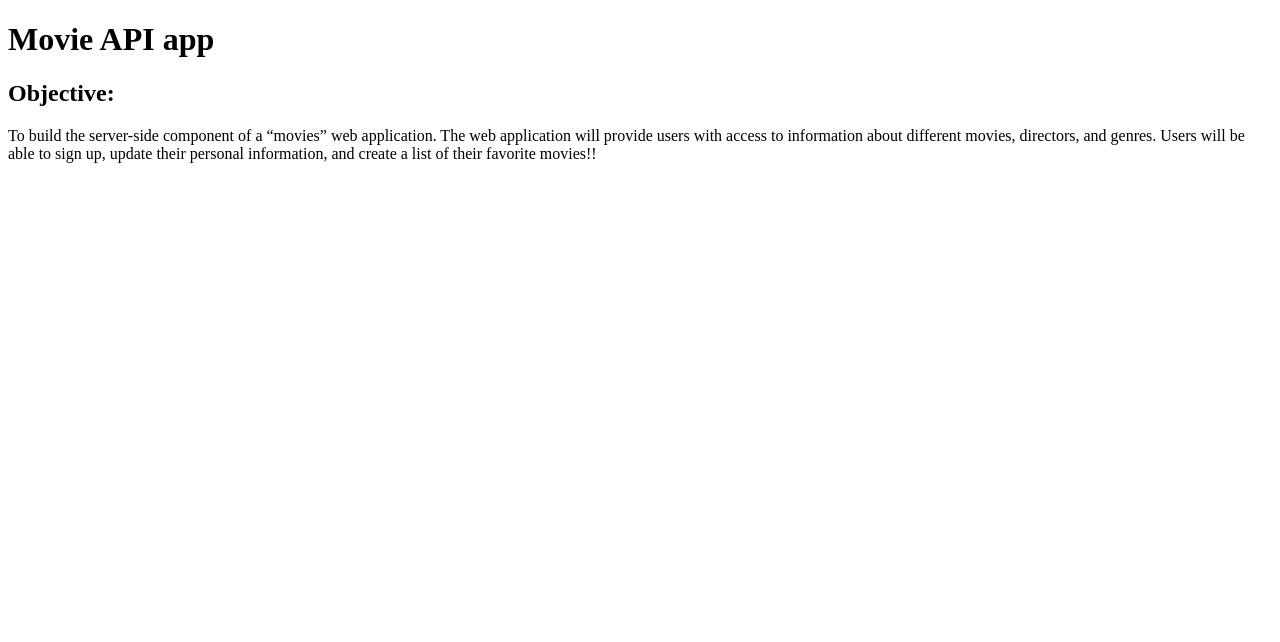
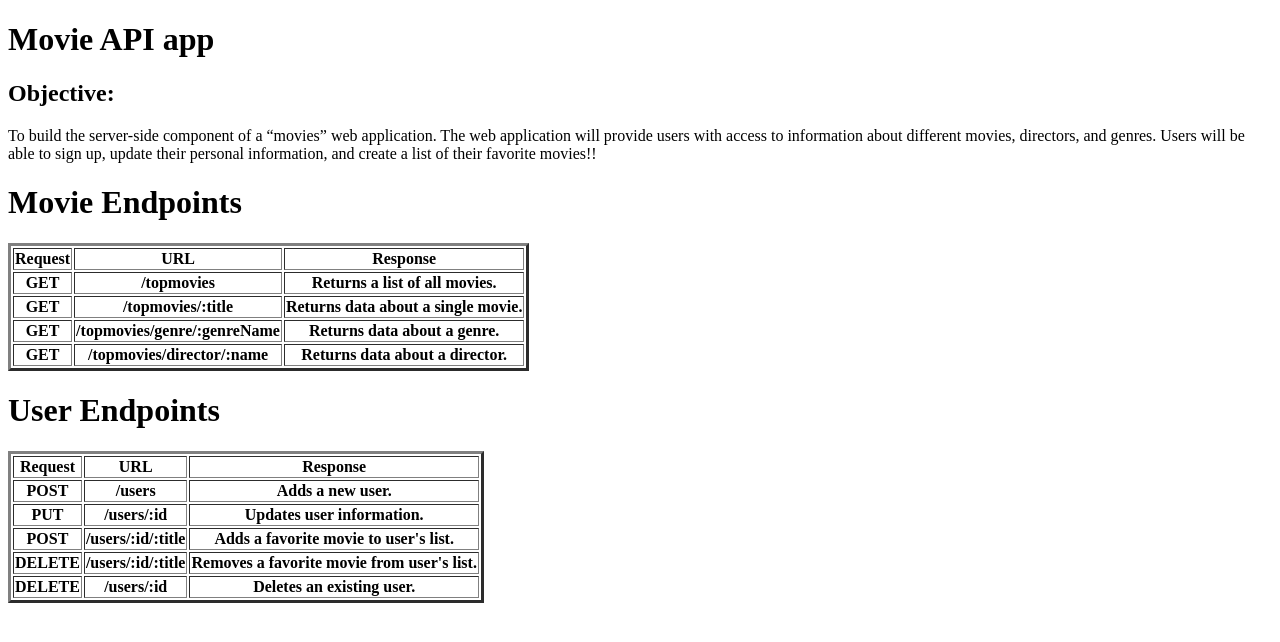
Before and after one commit to bphil1041/Movie-Api, a website: page public/documentation.html in a window 1280 px wide. Drawn offline with Linux system fonts and the light colour scheme.

Commit message:
create table defining req, url, and res for all endpoints

```diff
--- a/public/documentation.html
+++ b/public/documentation.html
@@ -16,6 +16,68 @@
         movies, directors, and genres. Users will be able to sign up, update their
         personal information, and create a list of their favorite movies!!
     </p>
+    <h1>Movie Endpoints</h1>
+    <table border="3">
+        <tr>
+            <th>Request</th>
+            <th>URL</th>
+            <th>Response</th>
+        </tr>
+        <tr>
+            <th>GET</th>
+            <th>/topmovies</th>
+            <th>Returns a list of all movies.</th>
+        </tr>
+        <tr>
+            <th>GET</th>
+            <th>/topmovies/:title</th>
+            <th>Returns data about a single movie.</th>
+        </tr>
+        <tr>
+            <th>GET</th>
+            <th>/topmovies/genre/:genreName</th>
+            <th>Returns data about a genre.</th>
+        </tr>
+        <tr>
+            <th>GET</th>
+            <th>/topmovies/director/:name</th>
+            <th>Returns data about a director.</th>
+        </tr>
+    </table>
+    <h1>User Endpoints</h1>
+    <table border="3">
+        <tr>
+            <th>Request</th>
+            <th>URL</th>
+            <th>Response</th>
+        </tr>
+        <tr>
+            <th>POST</th>
+            <th>/users</th>
+            <th>Adds a new user.</th>
+        </tr>
+        <tr>
+            <th>PUT</th>
+            <th>/users/:id</th>
+            <th>Updates user information.</th>
+        </tr>
+        <tr>
+            <th>POST</th>
+            <th>/users/:id/:title</th>
+            <th>Adds a favorite movie to user's list.</th>
+        </tr>
+        <tr>
+            <th>DELETE</th>
+            <th>/users/:id/:title</th>
+            <th>Removes a favorite movie from user's list.</th>
+        </tr>
+        <tr>
+            <th>DELETE</th>
+            <th>/users/:id</th>
+            <th>Deletes an existing user.</th>
+        </tr>
+
+    </table>
 </body>
 
 </html>
```
